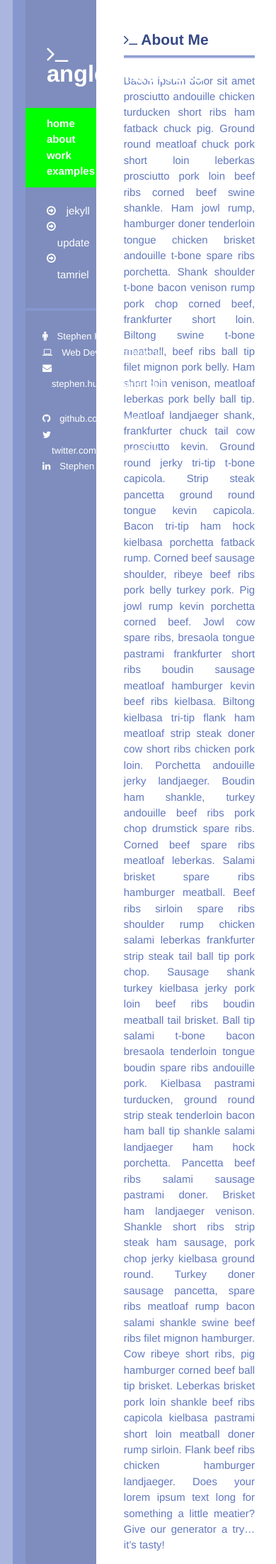
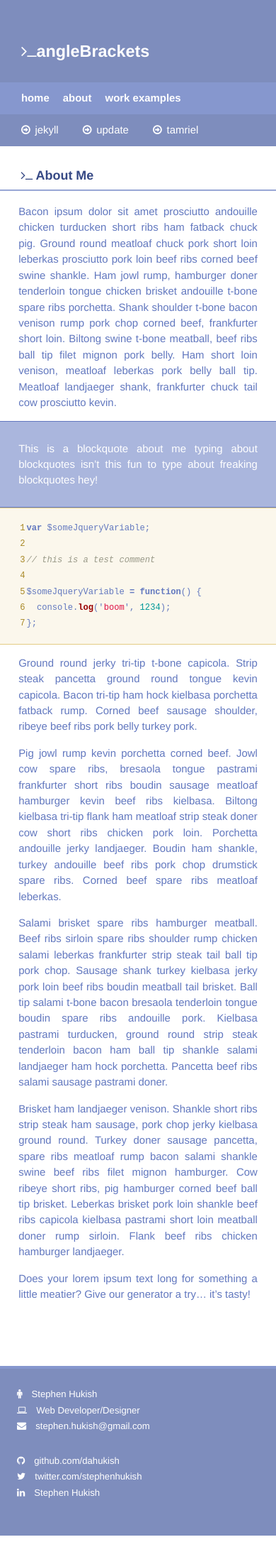
Before and after one commit to dahukish/dahukish.github.io, a Jekyll site: the page built from about/index.markdown, in a window 390 px wide. Shown: the whole page at 71% size. Built offline with Jekyll 4.4.1, drawn with Linux system fonts in a browser that asks for light colours; nearby versions of some CDN libraries; Markdown is read by kramdown in place of the engine named in the settings; after the commit the page ends 2163 px from its top, so only the background shows below that.

Commit message:
add responsive styles for pages posts

```diff
--- a/_includes/footer.html
+++ b/_includes/footer.html
@@ -1,16 +1,16 @@
 <footer role="footer">
   <div class="contact">
     <p>
-    <i class="fa fa-male"></i><span>{{ site.data.config.owner }}</span><br />
-    <i class="fa fa-laptop"></i><span>{{ site.data.config.position }}</span><br />
-    <i class="fa fa-envelope"></i><span>{{ site.data.config.email }}</span>
+    <span><i class="fa fa-male"></i>{{ site.data.config.owner }}</span><br />
+    <span><i class="fa fa-laptop"></i>{{ site.data.config.position }}</span><br />
+    <span><i class="fa fa-envelope"></i>{{ site.data.config.email }}</span>
     </p>
   </div>
   <div class="contact">
     <p>
-      <i class="fa fa-github"></i><span><a href="https://{{ site.data.config.github }}">{{ site.data.config.github }}</a></span><br />
-      <i class="fa fa-twitter"></i><span><a href="https://{{ site.data.config.twitter }}">{{ site.data.config.twitter }}</a></span><br />
-      <i class="fa fa-linkedin"></i><span><a href="{{ site.data.config.linkedin }}">Stephen Hukish</a></span><br />
+      <span><i class="fa fa-github"></i><a href="https://{{ site.data.config.github }}">{{ site.data.config.github }}</a></span><br />
+      <span><i class="fa fa-twitter"></i><a href="https://{{ site.data.config.twitter }}">{{ site.data.config.twitter }}</a></span><br />
+      <span><i class="fa fa-linkedin"></i><a href="{{ site.data.config.linkedin }}">Stephen Hukish</a></span><br />
     </p>
   </div>
 </footer>
--- a/about/index.html
+++ b/about/index.markdown
@@ -5,6 +5,19 @@ title: About Me
 
 Bacon ipsum dolor sit amet prosciutto andouille chicken turducken short ribs ham fatback chuck pig. Ground round meatloaf chuck pork short loin leberkas prosciutto pork loin beef ribs corned beef swine shankle. Ham jowl rump, hamburger doner tenderloin tongue chicken brisket andouille t-bone spare ribs porchetta. Shank shoulder t-bone bacon venison rump pork chop corned beef, frankfurter short loin. Biltong swine t-bone meatball, beef ribs ball tip filet mignon pork belly. Ham short loin venison, meatloaf leberkas pork belly ball tip. Meatloaf landjaeger shank, frankfurter chuck tail cow prosciutto kevin.
 
+> This is a blockquote about me typing about blockquotes isn't this fun to type about freaking blockquotes hey!
+
+{% highlight javascript linenos %}
+
+var $someJqueryVariable;
+
+// this is a test comment
+
+$someJqueryVariable = function() {
+  console.log('boom', 1234);
+};
+
+{% endhighlight %}
 
 Ground round jerky tri-tip t-bone capicola. Strip steak pancetta ground round tongue kevin capicola.
 Bacon tri-tip ham hock kielbasa porchetta fatback rump. Corned beef sausage shoulder, ribeye beef ribs pork belly turkey pork.
--- a/css/main.css
+++ b/css/main.css
@@ -119,9 +119,10 @@ html, body {
         width: 100%; }
     .site header .title {
       display: inline-block;
+      white-space: nowrap;
       margin: 2em; }
       .site header .title a {
-        font-size: 2.1875em;
+        font-size: 1.5625em;
         color: white; }
         .site header .title a:hover {
           color: #aab6dd; }
@@ -131,7 +132,7 @@ html, body {
       .site header a.extra:hover {
         color: #aab6dd; }
   .site .meta {
-    color: #aaa; }
+    color: #d0aa31; }
   .site .content {
     float: left;
     display: block;
@@ -144,7 +145,7 @@ html, body {
     .site .content:last-child {
       margin-right: 0; }
     .site .content h1 {
-      font-size: 140%;
+      font-size: 120%;
       border-bottom: 0.1em solid #aab6dd;
       margin-bottom: 1em;
       color: #364985; }
@@ -187,6 +188,24 @@ html, body {
           font-weight: 600; }
         .site .content article a:hover {
           color: #6278bf; }
+    .site .content p a {
+      color: #6278bf;
+      text-decoration: none;
+      font-weight: 600; }
+      .site .content p a:hover {
+        color: #d0aa31;
+        text-decoration: underline; }
+    .site .content blockquote {
+      color: white;
+      background-color: #aab6dd;
+      border: 1px solid #6278bf;
+      padding: 1em; }
+    .site .content .highlight {
+      background-color: #fbf7ec;
+      padding: 1em;
+      border: 1px solid #e3cc84; }
+      .site .content .highlight .lineno {
+        color: #a88826; }
   .site .sidebar {
     float: left;
     display: block;
@@ -237,7 +256,10 @@ html, body {
       margin-right: 3em;
       font-size: 110%; }
       .site .sidebar footer .contact span {
-        margin-left: 1em; }
+        display: inline-block;
+        white-space: nowrap; }
+        .site .sidebar footer .contact span i {
+          padding-right: 1em; }
     .site .sidebar footer .contact a {
       color: white;
       text-decoration: none; }
@@ -249,31 +271,75 @@ html, body {
       float: right; }
     .site .sidebar footer .rss img {
       border: 0; }
-  @media screen and (max-width: 750px) {
-    .site {
-      width: 100%; }
-      .site header .title a {
-        font-size: 2.1875em; } }
-  @media screen and (max-width: 550px) {
-    .site nav {
-      background-color: #0f0 !important; } }
-  @media screen and (max-width: 386px) {
-    .site header .title a {
-      font-size: 2.1875em; }
+  @media screen and (max-width: 780px) {
+    .site header nav {
+      background-color: #8697ce; }
+      .site header nav a {
+        width: auto; }
     .site .content {
       float: left;
       display: block;
       margin-right: 4.82916%;
-      width: 100%; }
+      width: 100%;
+      margin-left: 0%;
+      padding-bottom: 20em; }
       .site .content:last-child {
         margin-right: 0; }
     .site .sidebar {
       float: left;
       display: block;
       margin-right: 4.82916%;
-      width: 100%; }
+      width: 100%;
+      position: static; }
       .site .sidebar:last-child {
-        margin-right: 0; } }
+        margin-right: 0; }
+      .site .sidebar ul {
+        margin-top: 0.75em;
+        margin-bottom: 0.75em;
+        padding-right: 3em; }
+        .site .sidebar ul li {
+          display: inline-block; }
+          .site .sidebar ul li a {
+            margin-left: 0.45em; }
+      .site .sidebar footer {
+        position: absolute;
+        bottom: 0;
+        background-color: #7e8dbd;
+        margin-left: -1.50em; } }
+  @media screen and (max-width: 500px) {
+    .site {
+      min-width: 380px;
+      border: none; }
+      .site .sidebar {
+        border: none; }
+        .site .sidebar footer {
+          margin: 0; }
+      .site .content {
+        padding: 2em 0 21em; }
+        .site .content h1 .btm-border i {
+          margin-left: 1.65em; }
+        .site .content h2 {
+          margin-left: 1.65em; }
+        .site .content article h1 {
+          border: 0; }
+          .site .content article h1 a {
+            margin-left: 1em; }
+        .site .content p {
+          padding: 0 1.75em; }
+        .site .content blockquote {
+          background-color: #aab6dd;
+          border: none;
+          border-top: 1px solid #6278bf;
+          border-bottom: 1px solid #6278bf;
+          padding: 1.75em; }
+          .site .content blockquote p {
+            padding: 0;
+            margin: 0; }
+        .site .content .highlight {
+          padding: 1em 1.75em;
+          border: none;
+          border-top: 1px solid #e3cc84;
+          border-bottom: 1px solid #e3cc84; } }
 
 /*****************************************************************************/
 /*
@@ -281,29 +347,7 @@ html, body {
 /*
 /*****************************************************************************/
 /* standard */
-.post pre {
-  border: 1px solid #ddd;
-  background-color: #eef;
-  padding: 0 .4em; }
-
 .post ul, .post ol {
   margin-left: 1.35em; }
 
-.post code {
-  border: 1px solid #ddd;
-  background-color: #eef;
-  padding: 0 .2em; }
-
-.post pre code {
-  border: none; }
-
-/* terminal */
-.post pre.terminal {
-  border: 1px solid #000;
-  background-color: #333;
-  color: #FFF; }
-
-.post pre.terminal code {
-  background-color: #333; }
-
 /*# sourceMappingURL=main.css.map */
```
Also changed, not shown: _assets/sass/_variables.scss (+5 -6 lines), _assets/sass/main.scss (+155 -54 lines), 1 other file.
